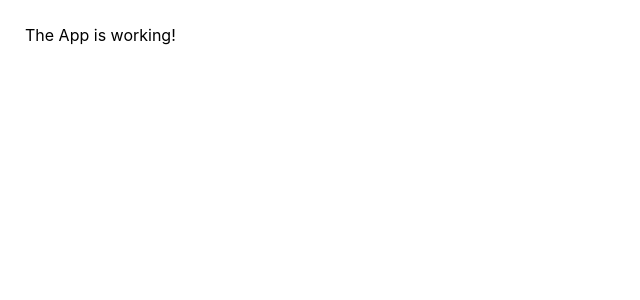
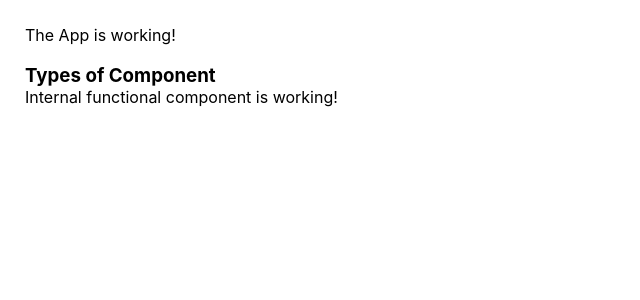
Before and after one commit to ridaomar/Learning-React, a React (Create React App) app in the folder Single_Page_Application/React_Basics/: page / in a window 1280 px wide. Shown: the top 300 px of the page, without its empty margins (0-640 px from the left). Built offline with nearby package versions, Linux system fonts and the light colour scheme.

Commit message:
use Internal Functional Component

```diff
--- a/Single_Page_Application/React_Basics/src/App.js
+++ b/Single_Page_Application/React_Basics/src/App.js
@@ -5,8 +5,20 @@ function App() {
   return (
     <div className="App">
         The App is working!
+        <br/>
+
+        <h3 style={{marginBottom: 0}}>
+          Types of Component
+        </h3>
+
+        {/* Internal Functional Component */}
+        <InternalFunctionalComponent  />
     </div>
   );
 }
 
+function InternalFunctionalComponent() {
+  return <div>Internal functional component is working!</div>
+}
+
 export default App;
```
